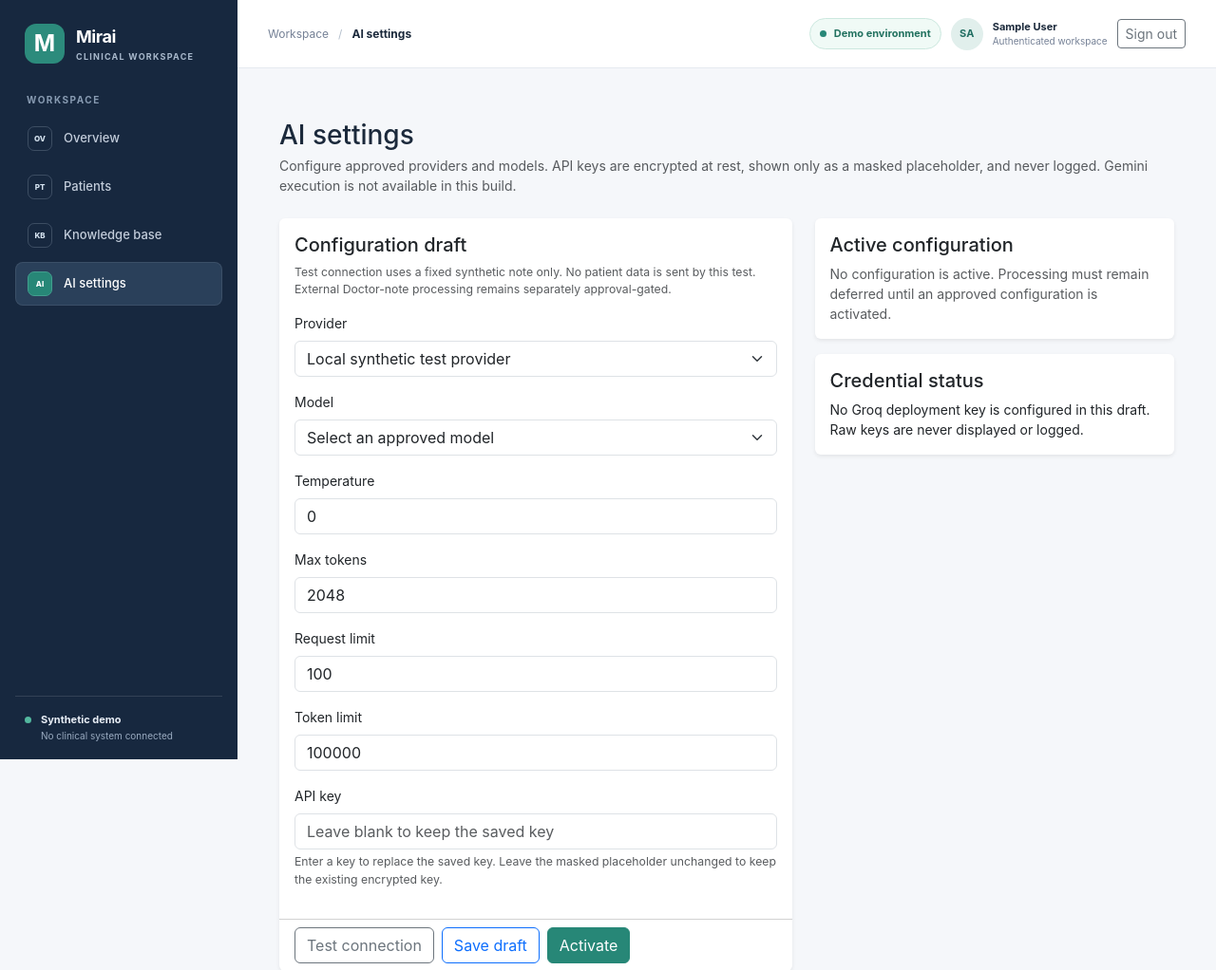
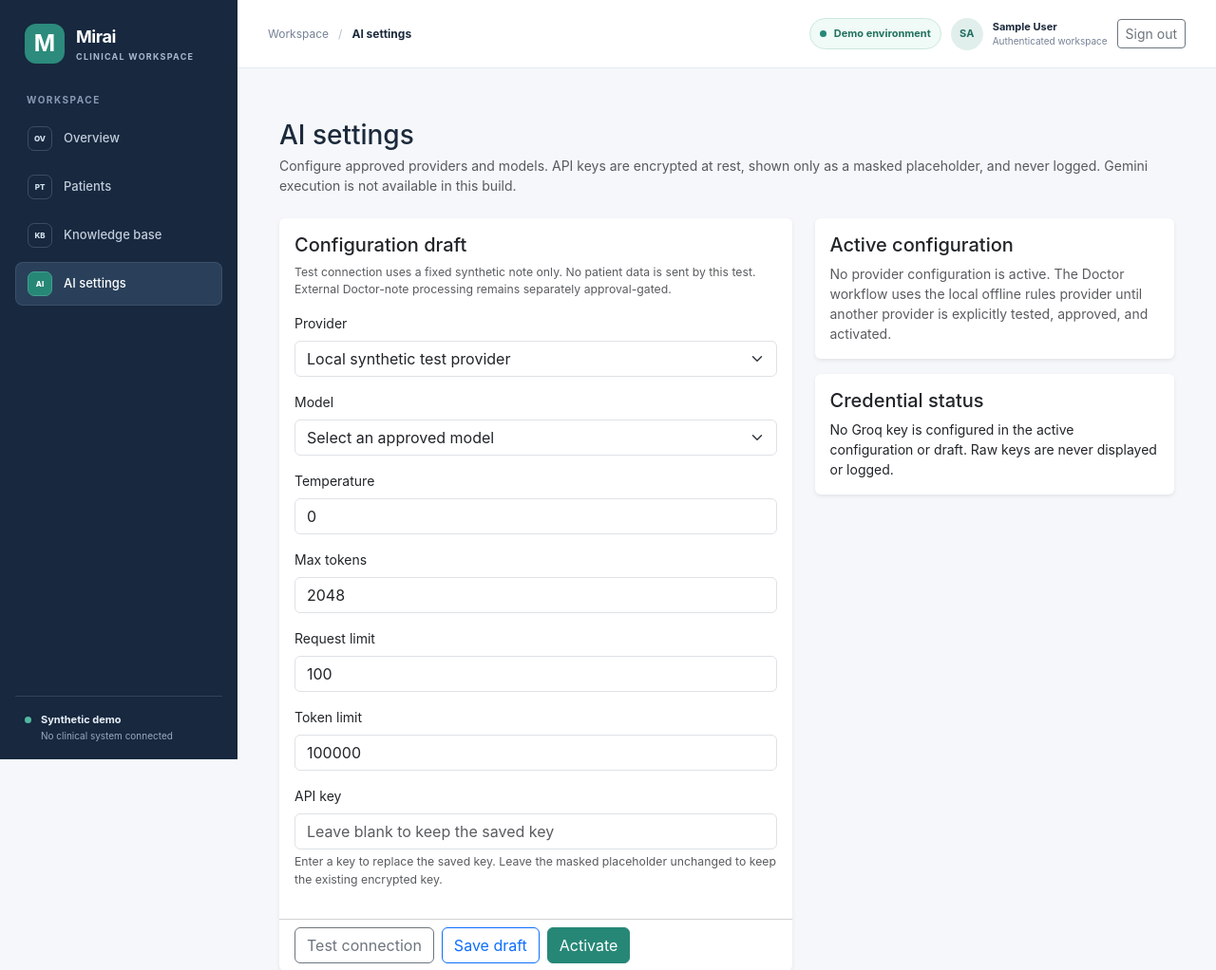
Before and after one commit to krupashetty004/clinical-note-extraction-agent, a Django app: page /settings/ in a window 1280 px wide. Shown: the top 1022 px of the page at 95% size. Run offline with Django 5.2, Linux system fonts and the light colour scheme; the visitor is signed in with stand-in values (Sample User, id 1); data that the repository does not hold is empty.

Commit message:
docs: align AI settings copy with local fallback and encrypted credential storage

```diff
--- a/dashboard/templates/dashboard/settings.html
+++ b/dashboard/templates/dashboard/settings.html
@@ -53,7 +53,7 @@
                         <dt class="col-sm-5">Tokens remaining</dt><dd class="col-sm-7">{{ active_configuration.remaining_tokens }} / {{ active_configuration.token_limit }}</dd>
                     </dl>
                     {% else %}
-                    <p class="text-muted mb-0">No configuration is active. Processing must remain deferred until an approved configuration is activated.</p>
+                    <p class="text-muted mb-0">No provider configuration is active. The Doctor workflow uses the local offline rules provider until another provider is explicitly tested, approved, and activated.</p>
                     {% if usage_configuration %}
                     <p class="small mt-2 mb-0">Requests remaining: {{ usage_configuration.remaining_requests }} · Tokens remaining: {{ usage_configuration.remaining_tokens }}.</p>
                     {% endif %}
@@ -77,7 +77,7 @@
             <div class="card shadow-sm border-0">
                 <div class="card-body">
                     <h2 class="h5">Credential status</h2>
-                    <p class="mb-0">{% if provider_key_configured %}A Groq deployment key is configured in the process environment.{% else %}No Groq deployment key is configured in this draft.{% endif %} Raw keys are never displayed or logged.</p>
+                    <p class="mb-0">{% if provider_key_configured %}A Groq key is configured in the encrypted settings record or process environment.{% else %}No Groq key is configured in the active configuration or draft.{% endif %} Raw keys are never displayed or logged.</p>
                 </div>
             </div>
         </div>
```
